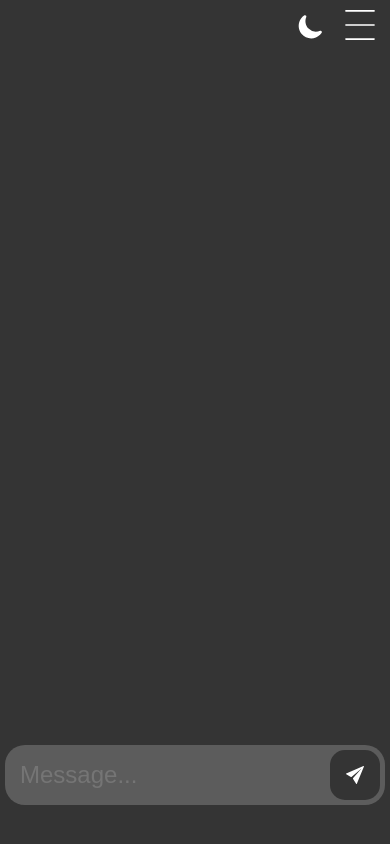
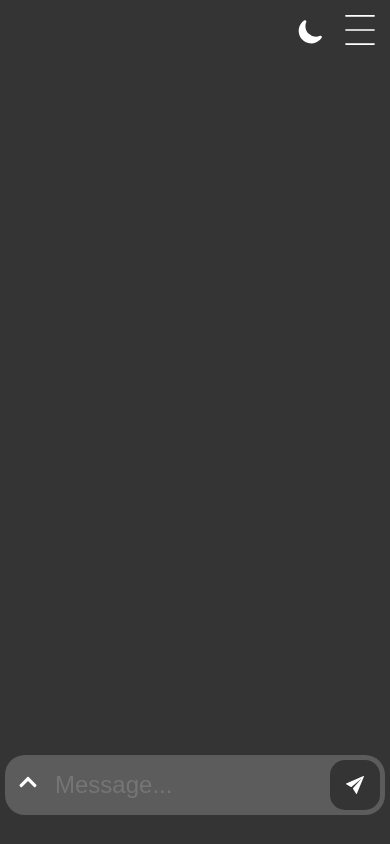
Before and after one commit to HushchinVolodymyr/AIHelperHub, a Next.js app: page /chat in a window 390 px wide. Built offline with nearby package versions, Linux system fonts and the light colour scheme.

Commit message:
Header adjustments

```diff
--- a/package.json
+++ b/package.json
@@ -9,13 +9,13 @@
     "lint": "next lint"
   },
   "dependencies": {
+    "@next/env": "^14.2.7",
     "axios": "^1.7.5",
     "next": "14.2.5",
     "next-gallery": "^2.1.0",
     "react": "^18",
     "react-dom": "^18",
     "react-icons": "^5.3.0",
-    "react-loader-spinner": "^6.1.6",
     "sharp": "^0.33.5"
   },
   "devDependencies": {
--- /dev/null
+++ b/src/DTOs/messageDto.js
@@ -0,0 +1,7 @@
+export class MessageDto {
+    constructor(id, messageType, message) {
+        this.id = id;
+        this.messageType = messageType;
+        this.message = message;
+    }
+}
--- a/src/app/globals.css
+++ b/src/app/globals.css
@@ -25,6 +25,7 @@ html, body {
     margin: 0;
     padding: 0;
     height: 100%;
+    transition: .3s ease-in-out;
 }
 
 body {
--- a/src/shared/components/ChatComponents/InputSendBlock/InputSendBlock.jsx
+++ b/src/shared/components/ChatComponents/InputSendBlock/InputSendBlock.jsx
@@ -1,26 +1,64 @@
-import React from 'react';
+'use client'
+import React, { useState, useEffect, useRef } from 'react';
 import styles from "./InputSendBlock.module.css";
 
 import { IoIosSend } from "react-icons/io";
+import { FaChevronUp, FaChevronDown } from "react-icons/fa";
 
+const InputSendBlock = ({ getMessage, sendRequest, message }) => {
+    const [chatVersionDropdown, setChatVersionDropdown] = useState(false);
+    const dropdownRef = useRef(null);
 
-const InputSendBlock = ({getMessage, sendRequest, message}) => {
     const handleEnterDown = (event) => {
         if (event.key === "Enter") {
-            sendRequest()
+            sendRequest();
         }
-    }
+    };
+
+    const handleClickOutside = (event) => {
+        if (dropdownRef.current && !dropdownRef.current.contains(event.target)) {
+            setChatVersionDropdown(false);
+        }
+    };
+
+    useEffect(() => {
+        document.addEventListener("mousedown", handleClickOutside);
+
+        return () => {
+            document.removeEventListener("mousedown", handleClickOutside);
+        };
+    }, []);
 
     return (
         <div className={styles.container}>
+            <div className={styles.dropDownContainer} ref={dropdownRef}>
+                <button
+                    className={styles.dropDownToggle}
+                    onClick={() => setChatVersionDropdown(!chatVersionDropdown)}
+                >
+                    {chatVersionDropdown ? <FaChevronDown /> : <FaChevronUp />}
+                </button>
+
+                {chatVersionDropdown && (
+                    <div className={styles.dropDownMenu}>
+                        <div onClick={() => console.log("Option 1 selected")}>1</div>
+                        <div onClick={() => console.log("Option 2 selected")}>2</div>
+                        <div onClick={() => console.log("Option 3 selected")}>3</div>
+                        <div onClick={() => console.log("Option 4 selected")}>4</div>
+                    </div>
+                )}
+
+            </div>
+
             <input
                 type="text"
                 value={message}
                 className={styles.textInput}
-                onChange={(event) => {getMessage(event.target.value)}}
+                onChange={(event) => getMessage(event.target.value)}
                 onKeyDown={handleEnterDown}
                 placeholder='Message...'
             />
+
             <button
                 type="submit"
                 onClick={sendRequest}
--- a/src/shared/components/ChatComponents/InputSendBlock/InputSendBlock.module.css
+++ b/src/shared/components/ChatComponents/InputSendBlock/InputSendBlock.module.css
@@ -9,6 +9,42 @@
     border-radius: 20px;
 }
 
+.dropDownContainer {
+    position: relative;
+    min-width: 35px;
+    width: 35px;
+    display: flex;
+    justify-content: center;
+    align-items: center;
+}
+
+.dropDownToggle {
+    background-color: transparent;
+    border: none;
+    color: rgb(var(--font-color-rgb));
+    font-size: 20px;
+    align-self: center;
+    transition: .3s ease-in-out;
+    cursor: pointer;
+}
+
+.dropDownToggle:hover {
+    scale: 1.1;
+}
+
+.dropDownMenu {
+    display: flex;
+    flex-direction: column;
+    gap: 10px;
+    position: absolute;
+    width: 300px;
+    padding: 10px;
+    border-radius: 20px;
+    background-color: rgb(var(--background-additional-rgb));
+    bottom: 45px;
+    left: -5px;
+}
+
 .textInput {
     background-color: transparent;
     width: 100%;
@@ -17,6 +53,7 @@
     color: rgb(var(--font-color-rgb));
     font-size: 24px;
     text-indent: 10px;
+    transition: .3s ease-in-out;
 }
 
 .sendBtn {
@@ -32,4 +69,5 @@
     border: none;
     font-size: 24px;
     border-radius: 15px;
+    transition: .3s ease-in-out;
 }
--- a/src/shared/components/LayoutComponents/Header/Header.jsx
+++ b/src/shared/components/LayoutComponents/Header/Header.jsx
@@ -1,53 +1,65 @@
 'use client'
-import React, {useState} from 'react';
+import React, {useEffect, useRef, useState} from 'react';
 import styles from './Header.module.css';
 import Link from "next/link";
 
 import {CiMenuBurger} from "react-icons/ci";
 import {IoMdClose} from "react-icons/io";
+
 import UIThemeToggle from "@/shared/components/UI/UIThemeToggle/UIThemeToggle";
 
 const Header = () => {
-    const [burgerMenu, setBurgerMenu] = useState(false);
+    const [dropdown, setDropdown] = useState(false);
+    const dropdownRef = useRef(null)
 
-    const burgerMenuSwitch = () => {
-        setBurgerMenu(!burgerMenu);
+
+    const handleClickOutside = (event) => {
+        if (dropdownRef.current && !dropdownRef.current.contains(event.target)) {
+            setDropdown(false);
+        }
     }
 
+    useEffect(() => {
+        document.addEventListener("mousedown", handleClickOutside);
+
+        return () => {
+            document.removeEventListener("mousedown", handleClickOutside);
+        };
+    }, []);
+
     return (
-        <header className={styles.header}>
-            <div className={styles.container}>
-                <div/>
+        <div className={styles.container}>
+            <div className={styles.headerContainerPC}>
+                <div></div>
                 <nav className={styles.navContainer}>
-                    <Link href="/" className={styles.link}>Home</Link>
-                    <Link href="/" className={styles.link}>About</Link>
-                    <Link href="tel:+380930860580" className={styles.link}>Contact</Link>
+                    <Link className={styles.link} href='/'>Home</Link>
+                    <Link className={styles.link} href='/'>About</Link>
+                    <Link className={styles.link} href='/'>Contact</Link>
                 </nav>
-                <UIThemeToggle/>
+                <div>
+                    <UIThemeToggle/>
+                </div>
             </div>
-            {!burgerMenu ?
-                <div className={styles.burgerMenuSwitch}>
+            <div className={styles.headerContainerM} ref={dropdownRef}>
+                <div className={styles.startHeader}>
                     <UIThemeToggle/>
-                    <CiMenuBurger
-                        className={styles.iconOpen}
-                        onClick={burgerMenuSwitch}
-                    />
+                    <button
+                        className={styles.dropdownToggle}
+                        onClick={() => setDropdown(!dropdown)}
+                    >
+                        {!dropdown ? <CiMenuBurger/> : <IoMdClose/>}
+                    </button>
+                    {dropdown && (
+                        <div className={styles.dropdownMenu}>
+                            <Link className={styles.link} href='/'>Home</Link>
+                            <Link className={styles.link} href='/'>About</Link>
+                            <Link className={styles.link} href='/'>Contact</Link>
+                        </div>
+                    )}
                 </div>
-                :
-                <div className={styles.burgerMenu}>
-                    <IoMdClose
-                        className={styles.iconClose}
-                        onClick={burgerMenuSwitch}
-                    />
-                    <div className={styles.burgerMenuLinks}>
-                        <Link href="/" className={styles.link}>Home</Link>
-                        <Link href="/" className={styles.link}>About</Link>
-                        <Link href="tel:+380930860580" className={styles.link}>Contact</Link>
-                    </div>
-                </div>
-            }
 
-        </header>
+            </div>
+        </div>
     );
 };
 
--- a/src/shared/components/LayoutComponents/Header/Header.module.css
+++ b/src/shared/components/LayoutComponents/Header/Header.module.css
@@ -1,96 +1,84 @@
-.header {
+.container {
+    width: 100%;
+    max-width: 1000px;
     display: flex;
     align-items: center;
-    justify-content: center;
+    min-height: 60px;
+}
+
+.headerContainerPC {
+    display: flex;
+    justify-content: space-between;
     width: 100%;
     max-width: 1000px;
+    padding: 0 10px;
 }
 
-.container {
-    display: flex;
-    align-items: center;
-    width: 100%;
-    height: 60px;
-    justify-content: space-between;
-}
-
-.navContainer{
-    display: flex;
-}
-
-.burgerMenuSwitch {
+.headerContainerM {
     display: none;
 }
 
+.navContainer {
+    display: flex;
+    align-items: center;
+    justify-content: space-between;
+    width: 400px;
+    font-size: 20px;
+}
+
 .link {
-    text-align: center;
-    width: 160px;
-    font-size: 20px;
+    font-size: inherit;
     font-weight: var(--font-medium);
 }
 
-@media screen and (max-width: 1000px) {
-    .link {
-        width: 100px;
-    }
-
-    .burgerMenuLinks {
-        display: flex;
-        flex-direction: column;
-        margin-top: 10px;
-        gap: 10px;
+@media screen and (max-width: 600px) {
+    .navContainer {
+        width: 300px;
     }
 }
 
-@media screen and (max-width: 511px) {
-    .link {
-        width: 80px;
-    }
-}
-
-@media  screen and (max-width: 425px) {
-    .container {
+@media screen and (max-width: 430px) {
+    .headerContainerPC {
         display: none;
     }
 
-    .header {
-        justify-content: flex-end;
+    .headerContainerM {
+        display: flex;
+        width: 100%;
     }
 
-    .iconOpen {
-        display: block;
-        padding-right: 10px;
-        font-size: 50px;
+    .startHeader {
+        width: 100%;
+        height: 60px;
+        display: flex;
+        align-items: center;
+        gap: 10px;
+        justify-content: flex-end;
+        padding: 0 10px;
+        position: relative;
     }
 
-    .iconClose {
-        display: block;
-        font-size: 50px;
+    .dropdownToggle {
+        background-color: transparent;
+        border: none;
+        display: flex;
+        align-items: center;
+        font-size: 40px;
+        color: rgb(var(--font-color-rgb));
+        z-index: 4;
     }
 
-    .link {
-        font-size: 24px;
+    .dropdownMenu {
+        position: absolute;
+        background-color: rgb(var(--background-additional-rgb));
         display: flex;
         flex-direction: column;
-        align-items: end;
-    }
-
-    .burgerMenuSwitch {
-        display: flex;
-        gap: 10px;
-    }
-
-    .burgerMenu {
-        padding: 10px;
-        position: absolute;
+        align-items: flex-end;
+        width: 100%;
+        padding: 60px 10px 10px 10px;
+        font-size: 30px;
         top: 0;
-        width: 100%;
-        background-color: rgb(var(--background-additional-rgb));
-        display: flex;
-        justify-content: flex-end;
-        align-items: flex-end;
-        flex-direction: column;
-        gap: 5px;
+        left: 0;
         z-index: 3;
     }
 }
```
Also changed, not shown: src/app/chat/page.js (+9 -17 lines), 1 other file (tests, documents, lock files or other folders).
